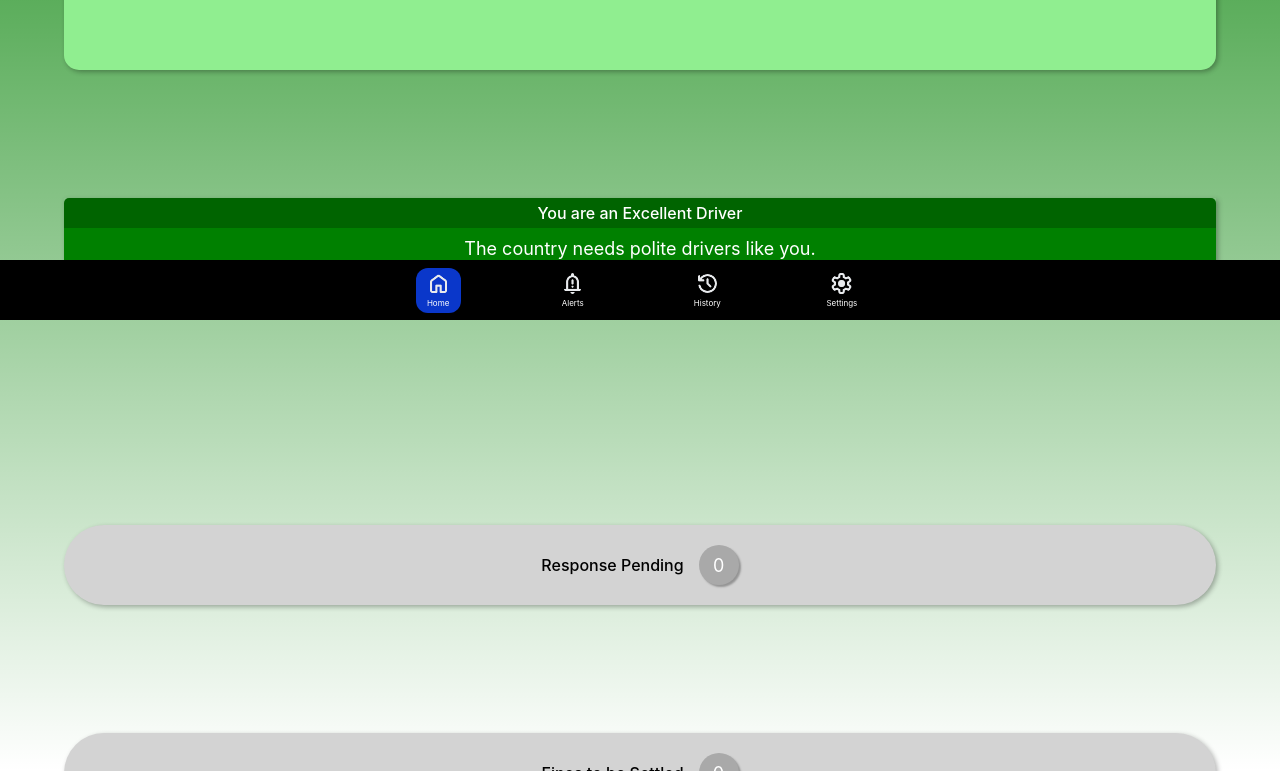
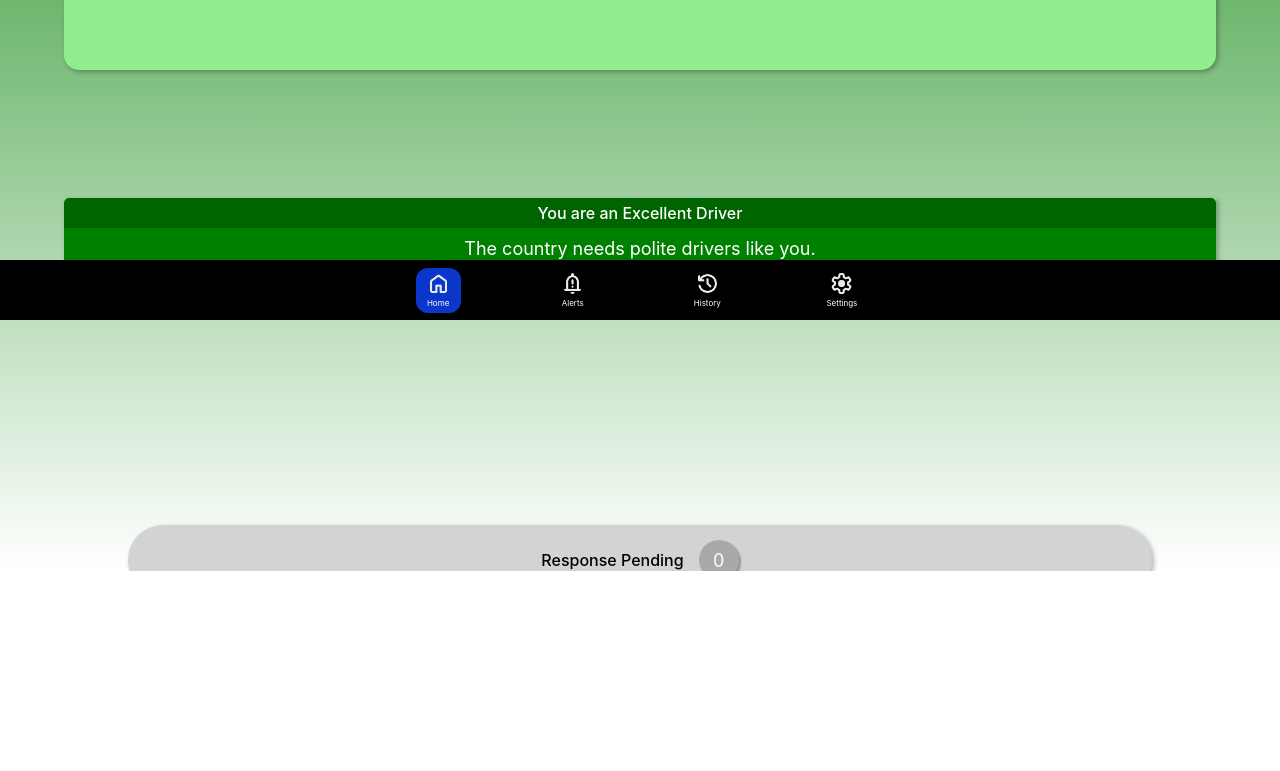
Before and after one commit to SASHTEK/DriveGuard-Driver, a React (Create React App) app: page /home in a window 1280 px wide. Shown: the part 480-1251 px from the top of the page. After the commit the page ends 1051 px from the top, so only its background shows below. Built offline with nearby package versions, Linux system fonts and the light colour scheme.

Commit message:
UI improvements

```diff
--- a/src/components/objects/CounterBox/CounterBox.css
+++ b/src/components/objects/CounterBox/CounterBox.css
@@ -1,7 +1,7 @@
 .counter-box {
     background: white;
-    width: 90%;
-    height: 80px;
+    width: 80%;
+    height: 70px;
     display: flex;
     justify-content: center;
     align-items: center;
--- a/src/views/history/History.css
+++ b/src/views/history/History.css
@@ -1,7 +1,7 @@
 .page-content-history{
     margin-top: 50px;
-    min-height: 1200px;
-    max-height: 1201px;
+    min-height: 1000px;
+    max-height: 1001px;
     overflow: auto;
     background: linear-gradient(to bottom, rgb(107, 29, 231), transparent);
 }
@@ -113,8 +113,8 @@
 }
 
 .history-list-display-box{
-    min-height: 500px;
-    max-height: 501px;
+    min-height: 460px;
+    max-height: 461px;
     overflow: auto;
     width: 90%;
     text-align: center;
--- a/src/views/home/Home.css
+++ b/src/views/home/Home.css
@@ -1,7 +1,7 @@
 .page-content-home{
     margin-top: 50px;
-    min-height: 1200px;
-    max-height: 1201px;
+    min-height: 1000px;
+    max-height: 1001px;
     overflow: auto;
 }
 
--- a/src/views/new/New.css
+++ b/src/views/new/New.css
@@ -52,8 +52,8 @@
 .new-offense{
     margin: auto;
     width: 90%;
-    min-height: 600px;
-    max-height: 601px;
+    min-height: 650px;
+    max-height: 651px;
     overflow:auto;
     border-radius: 10px;
     background: rgb(255, 255, 255);
@@ -62,8 +62,8 @@
 .new-fine{
     margin: auto;
     width: 90%;
-    min-height: 600px;
-    max-height: 601px;
+    min-height: 650px;
+    max-height: 651px;
     overflow:auto;
     border-radius: 10px;
     background: rgb(255, 255, 255);
--- a/src/views/settings/Settings.css
+++ b/src/views/settings/Settings.css
@@ -1,7 +1,7 @@
 .page-content-settings{
     margin-top: 50px;
-    min-height: 1200px;
-    max-height: 1201px;
+    min-height: 1000px;
+    max-height: 1001px;
     overflow: auto;
     /* background: rgb(61, 61, 61); */
     background: linear-gradient(to bottom, rgb(107, 29, 231), transparent);
```
Also changed, not shown: src/components/auth/LoginSignup.js (line endings or trailing spaces).
